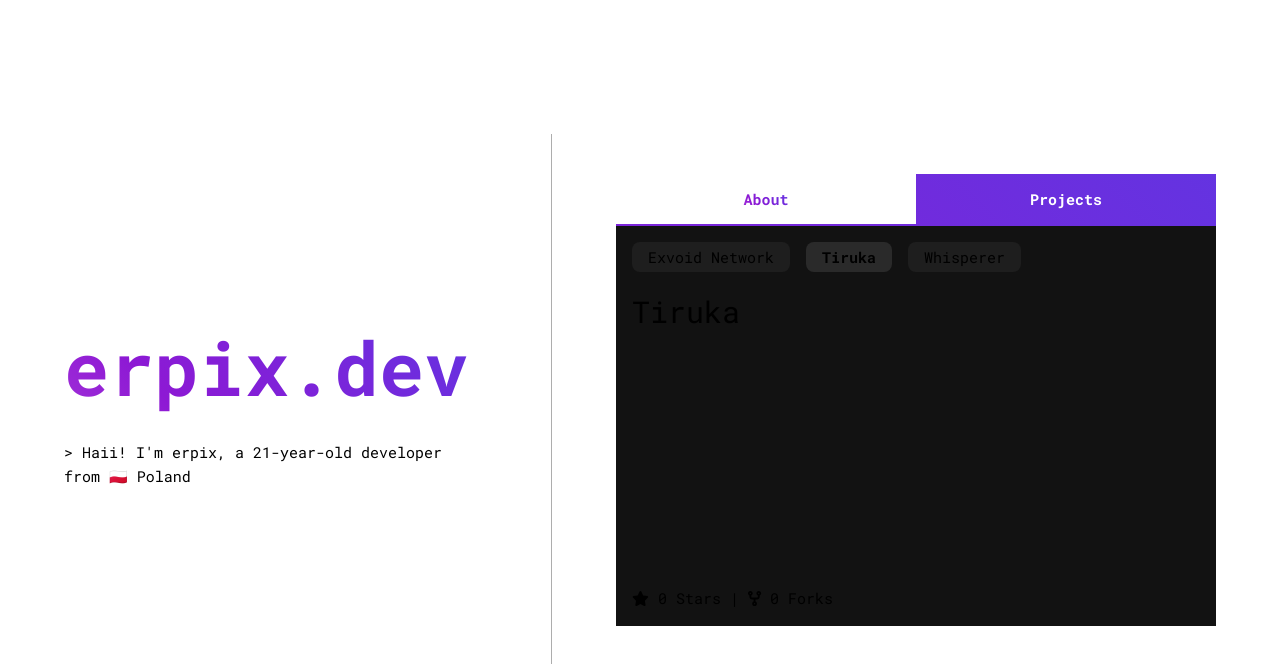
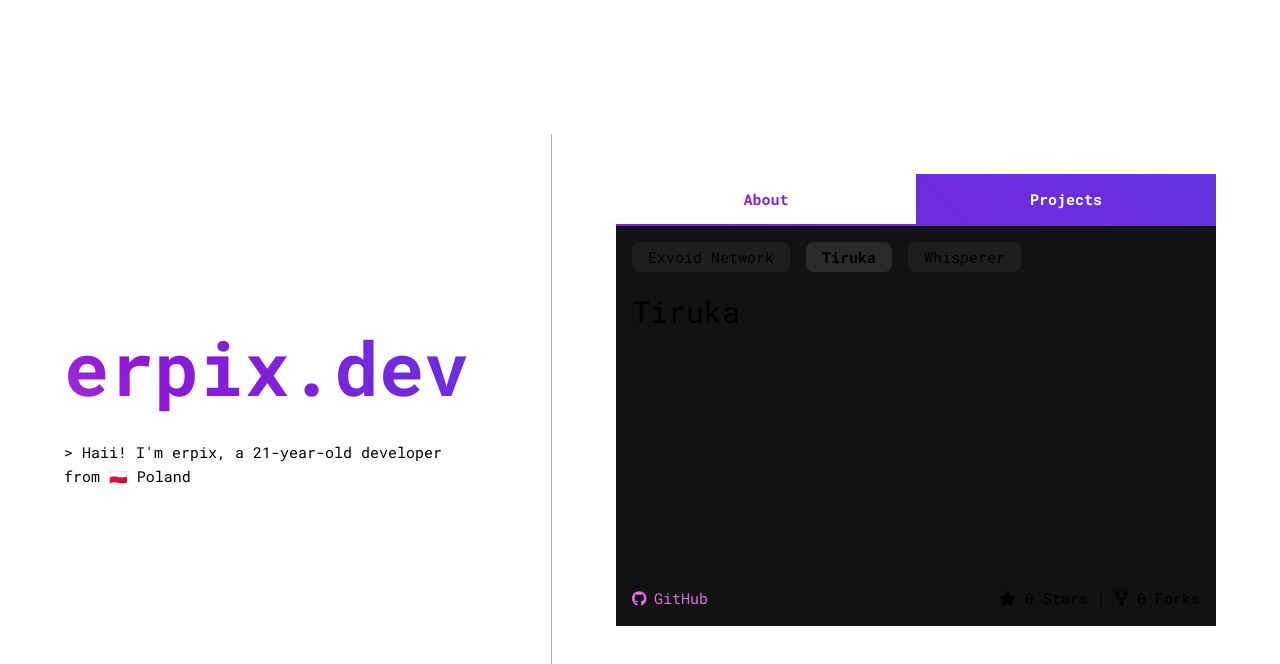
Before and after one commit to erpixxx/erpix.dev, a Vue app: page /projects in a window 1280 px wide. Both pictures are taken after a click on the link "Tiruka". Shown: the top 664 px of the page. Built offline with nearby package versions, Linux system fonts and the light colour scheme; no server answers.

Commit message:
feat: Add GitHub links and improve layout for project components

```diff
--- a/src/components/projects/TirukaProject.vue
+++ b/src/components/projects/TirukaProject.vue
@@ -6,6 +6,12 @@ import GitHubStats from '../GitHubStats.vue'
   <h1>Tiruka</h1>
   <GitHubStats owner="erpixxx" repo="Tiruka" display="description" />
   <div class="project-bottom">
-    <GitHubStats owner="erpixxx" repo="Tiruka" display="stats" />
+    <div class="project-bottom__spacer">
+      <a class="a-emote" href="https://github.com/erpixxx/Tiruka" target="_blank" rel="noopener">
+        <font-awesome-icon class="fa-emote" :icon="['fab', 'github']" />
+        <span>GitHub</span>
+      </a>
+      <GitHubStats owner="erpixxx" repo="Tiruka" display="stats" />
+    </div>
   </div>
 </template>
--- a/src/components/projects/WhispererProject.vue
+++ b/src/components/projects/WhispererProject.vue
@@ -6,6 +6,12 @@ import GitHubStats from '../GitHubStats.vue'
   <h1>Whisperer</h1>
   <GitHubStats owner="erpixxx" repo="Whisperer" display="description" />
   <div class="project-bottom">
-    <GitHubStats owner="erpixxx" repo="Whisperer" display="stats" />
+    <div class="project-bottom__spacer">
+      <a class="a-emote" href="https://github.com/erpixxx/Whisperer" target="_blank" rel="noopener">
+        <font-awesome-icon class="fa-emote" :icon="['fab', 'github']" />
+        <span>GitHub</span>
+      </a>
+      <GitHubStats owner="erpixxx" repo="Whisperer" display="stats" />
+    </div>
   </div>
 </template>
--- a/src/views/ProjectsView.vue
+++ b/src/views/ProjectsView.vue
@@ -73,6 +73,10 @@ const setActiveProject = async (project: (typeof projects)[number]) => {
 .project-container :deep(.project-bottom) {
   margin-top: auto;
 }
+.project-container :deep(.project-bottom__spacer) {
+  display: flex;
+  justify-content: space-between;
+}
 
 nav {
   display: flex;
```
